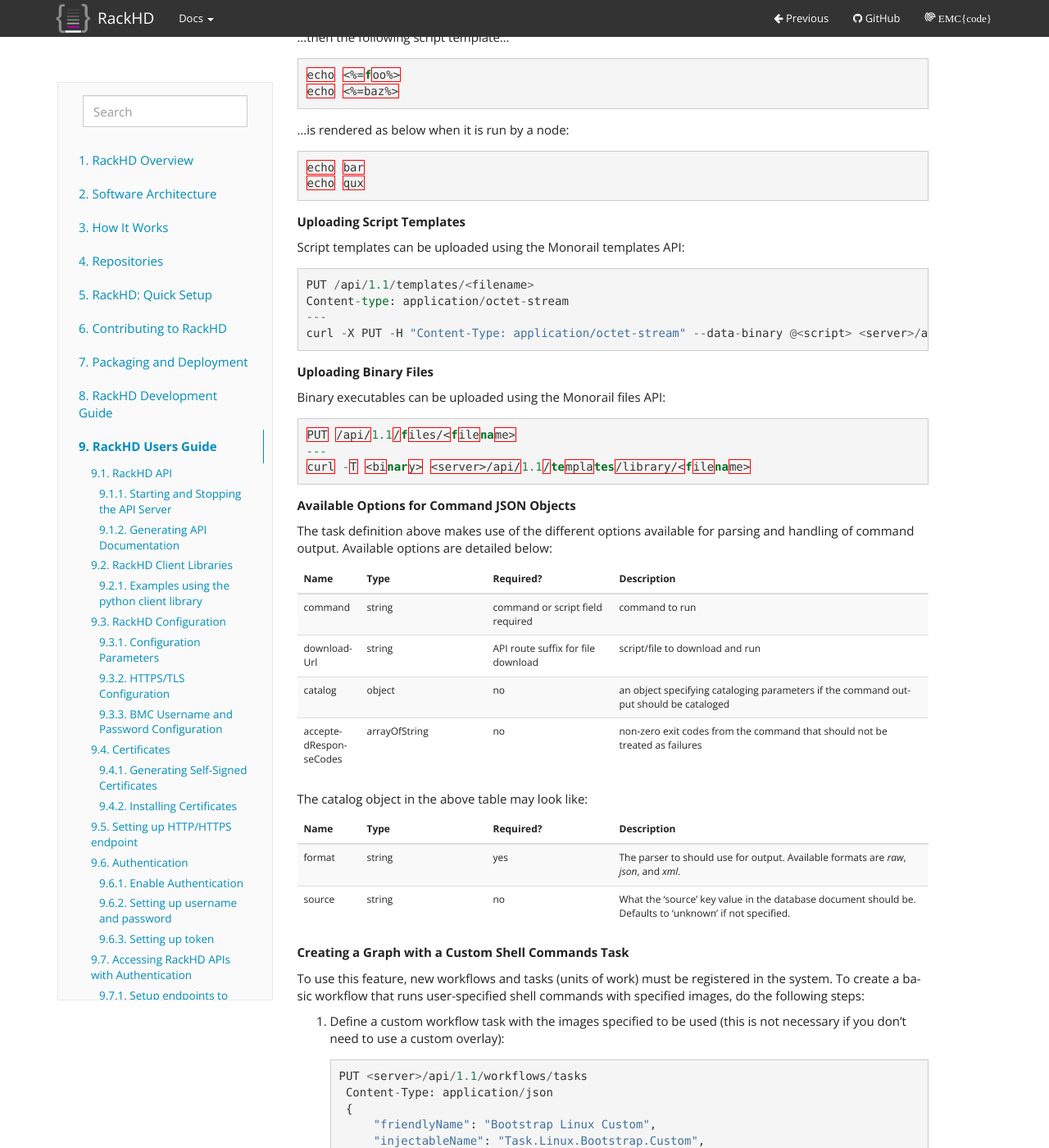
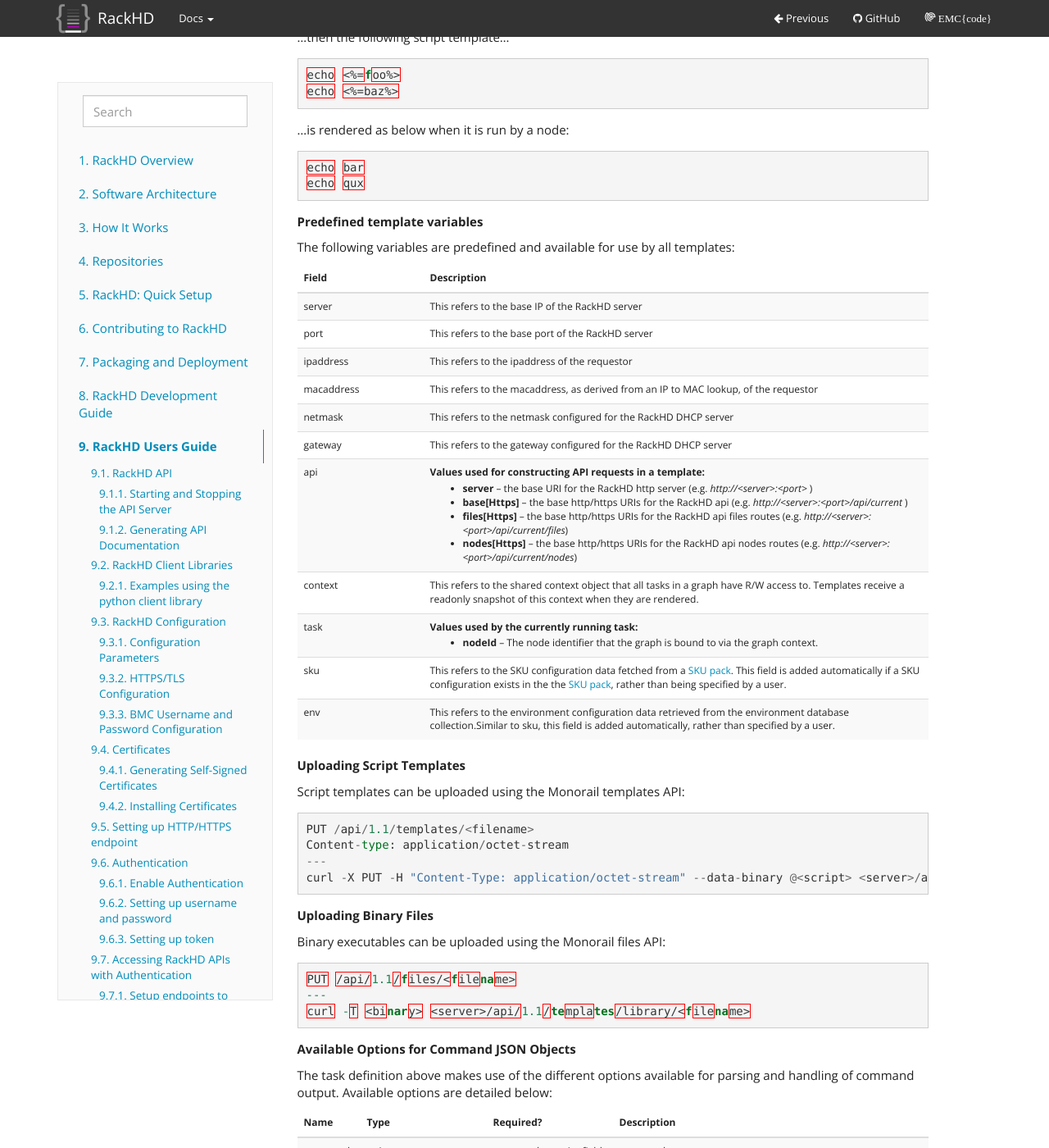
Before and after one commit to RackHD/docs, a Sphinx documentation site: the page built from docs/rackhd/index.rst, in a window 1280 px wide and 1400 px high, scrolled down 55452 px. Shown: the whole window at 82% size. Built offline with Sphinx 7.4.7, drawn with Linux system fonts in a browser that asks for light colours; some of the changed text lies outside the part shown.

Commit message:
Add information about template variables

```diff
--- a/docs/rackhd/examples/create-linux-commands-graph.rst
+++ b/docs/rackhd/examples/create-linux-commands-graph.rst
@@ -147,6 +147,44 @@
 
     echo bar
     echo qux
+
+**Predefined template variables**
+
+The following variables are predefined and available for use by all templates:
+
+.. list-table::
+   :widths: 20 80
+   :header-rows: 1
+
+   * - Field
+     - Description
+   * - server
+     - This refers to the base IP of the RackHD server
+   * - port
+     - This refers to the base port of the RackHD server
+   * - ipaddress
+     - This refers to the ipaddress of the requestor
+   * - macaddress
+     - This refers to the macaddress, as derived from an IP to MAC lookup, of the requestor
+   * - netmask
+     - This refers to the netmask configured for the RackHD DHCP server
+   * - gateway
+     - This refers to the gateway configured for the RackHD DHCP server
+   * - api
+     - Values used for constructing API requests in a template:
+           - **server** -- the base URI for the RackHD http server (e.g. `http://<server>:<port>` )
+           - **base[Https]** -- the base http/https URIs for the RackHD api (e.g. `http://<server>:<port>/api/current` )
+           - **files[Https]** -- the base http/https URIs for the RackHD api files routes (e.g. `http://<server>:<port>/api/current/files`)
+           - **nodes[Https]** -- the base http/https URIs for the RackHD api nodes routes (e.g. `http://<server>:<port>/api/current/nodes`)
+   * - context
+     - This refers to the shared context object that all tasks in a graph have R/W access to. Templates receive a readonly snapshot of this context when they are rendered.
+   * - task
+     - Values used by the currently running task:
+           - **nodeId** -- The node identifier that the graph is bound to via the graph context.
+   * - sku
+     - This refers to the SKU configuration data fetched from a `SKU pack`_. This field is added automatically if a SKU configuration exists in the the `SKU pack`_, rather than being specified by a user.
+   * - env
+     - This refers to the environment configuration data retrieved from the environment database collection.Similar to sku, this field is added automatically, rather than specified by a user.
 
 
 **Uploading Script Templates**
```
